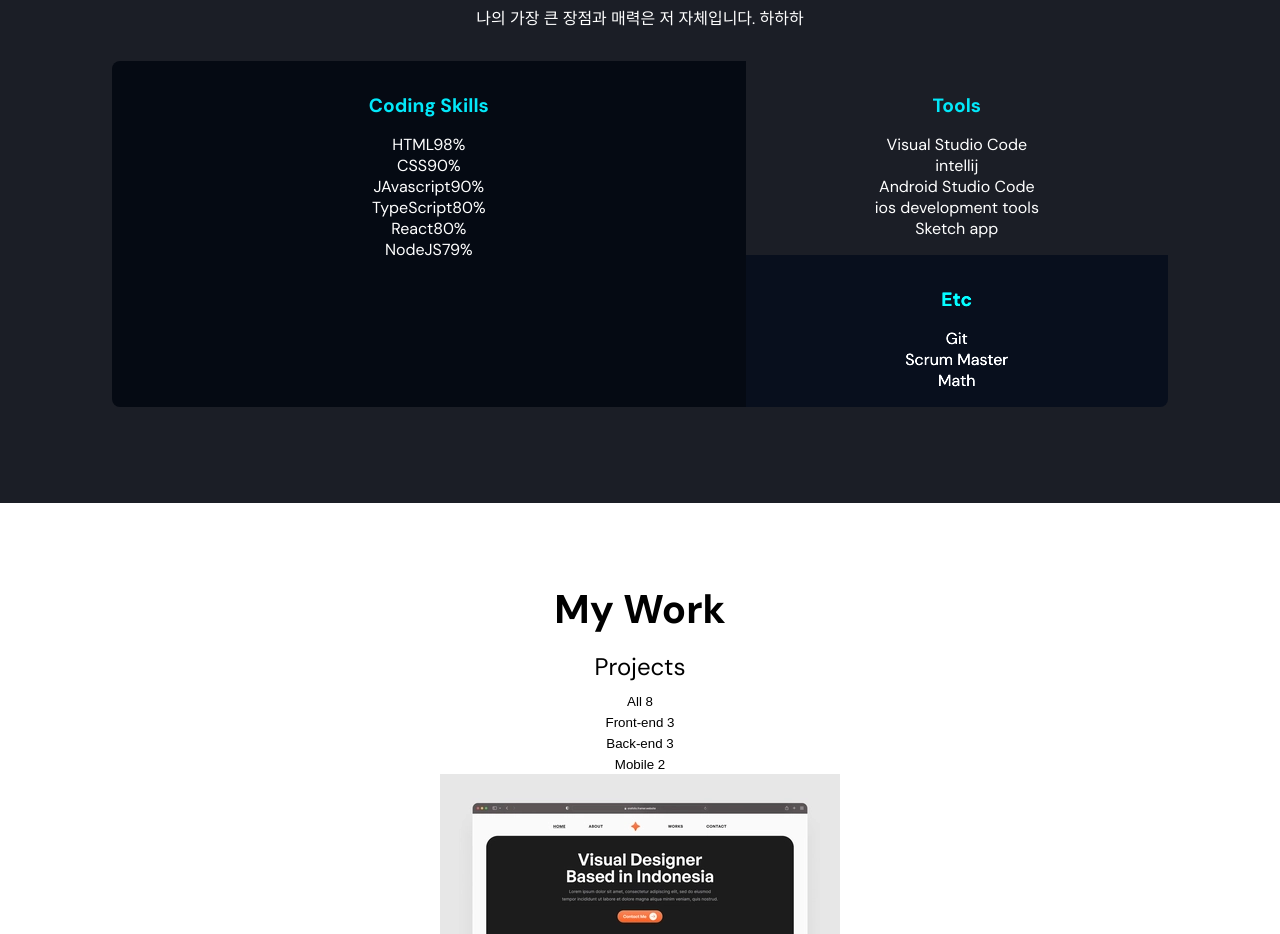
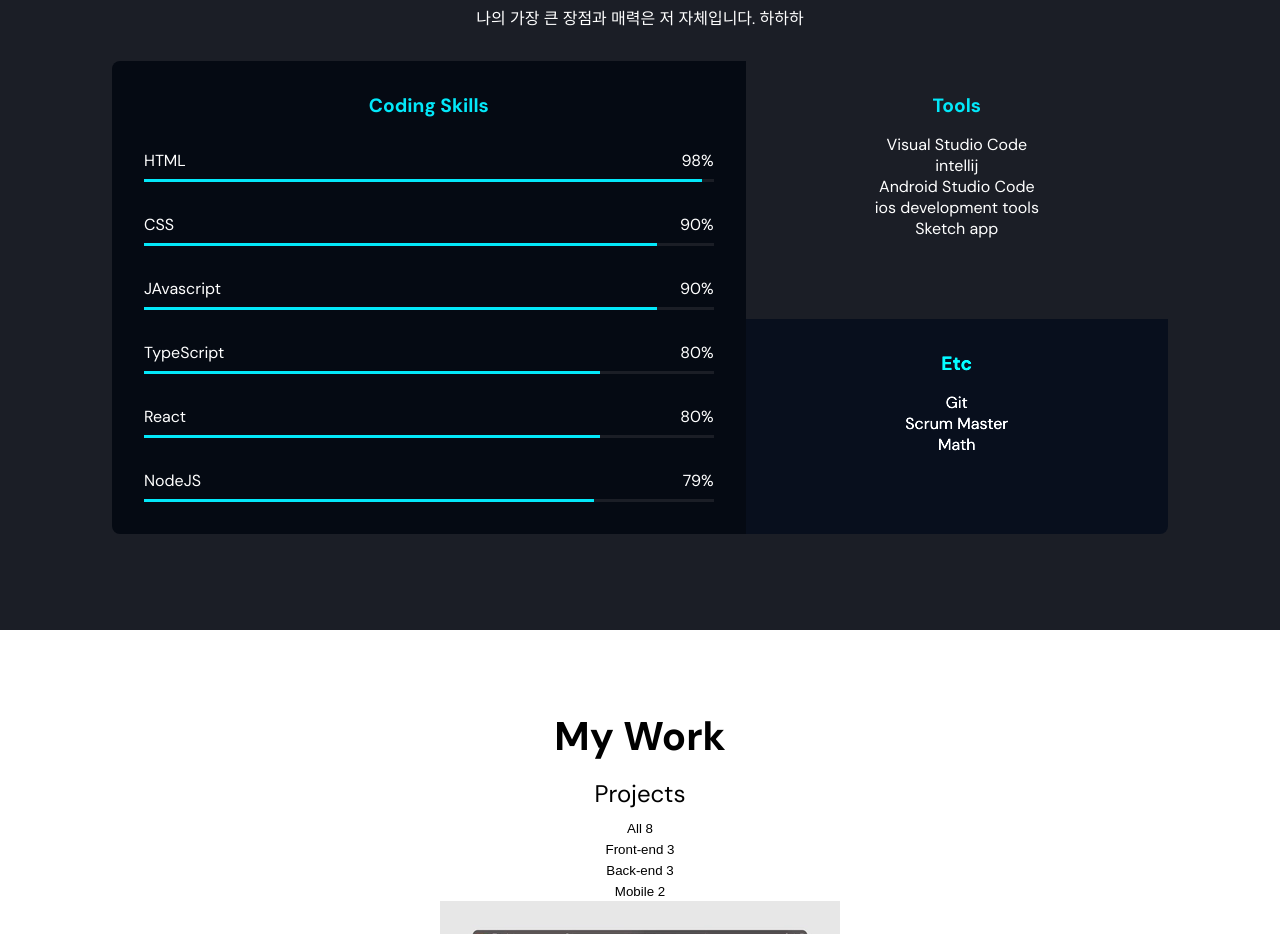
Before and after one commit to HYECOKE/Hyecoke.github.io, a plain HTML site: page index.html in a window 1280 px wide. Shown: the part 1583-2517 px from the top of the page. Drawn offline with Linux system fonts and the light colour scheme.

Commit message:
CSS-skills bar

```diff
--- a/css/style.css
+++ b/css/style.css
@@ -253,3 +253,26 @@ button:focus {
     background-color: var(--color-primary);
     filter: brightness(150%);
 }
+
+.bar {
+    display: flex;
+    flex-direction: column;
+    padding: 1rem;
+    gap: 0.5rem;
+}
+
+.bar__metadata {
+    display: flex;
+    justify-content: space-between;
+}
+
+.bar__bg {
+    width: 100%;
+    height: 3px;
+    background-color: var(--color-primary-variant);
+}
+
+.bar__value {
+    height: 3px;
+    background-color: var(--color-accent);
+}
--- a/index.html
+++ b/index.html
@@ -100,28 +100,41 @@
             <section class="skills__coding">
                 <h3 class="skills__title">Coding Skills</h3>
                 <ul>
-                    <li>
-                        <div><span>HTML</span><span>98%</span></div>
-                        <div><div style="width: 98%"></div></div>
+                    <li class="bar">
+                        <div class="bar__metadata"><span>HTML</span><span>98%</span></div>
+                        <div class="bar__bg">
+                            <div class="bar__value" style="width: 98%"></div>
+                        </div>
                     </li>
-                    <li>
-                        <div><span>CSS</span><span>90%</span></div>
-                        <div><div style="width: 90%"></div></div>
+                    <li class="bar">
+                        <div class="bar__metadata"><span>CSS</span><span>90%</span></div>
+                        <div class="bar__bg">
+                            <div class="bar__value" style="width: 90%"></div>
+                        </div>
                     </li>
-                    <li>
-                        <div><span>JAvascript</span><span>90%</span></div>
-                        <div><div style="width: 90%"></div></div>
+                    <li class="bar">
+                        <div class="bar__metadata"><span>JAvascript</span><span>90%</span></div>
+                        <div class="bar__bg">
+                            <div class="bar__value" style="width: 90%"></div>
+                        </div>
                     </li>
-                    <li>
-                        <div><span>TypeScript</span><span>80%</span></div>
-                        <div><div style="width: 80%"></div></div>
+                    <li class="bar">
+                        <div class="bar__metadata"><span>TypeScript</span><span>80%</span></div>
+                        <div class="bar__bg">
+                            <div class="bar__value" style="width: 80%"></div>
+                        </div>
                     </li>
-                    <li>
-                        <div><span>React</span><span>80%</span></div>
-                        <div><div style="width: 80%"></div></div>
+                    <li class="bar">
+                        <div class="bar__metadata"><span>React</span><span>80%</span></div>
+                        <div class="bar__bg">
+                            <div class="bar__value" style="width: 80%"></div>
+                        </div>
                     </li>
-                    <li><div><span>NodeJS</span><span>79%</span></div>
-                        <div><div style="width: 79%"></div></div>
+                    <li class="bar">
+                        <div class="bar__metadata"><span>NodeJS</span><span>79%</span></div>
+                        <div class="bar__bg">
+                            <div class="bar__value" style="width: 79%"></div>
+                        </div>
                     </li>
                 </ul>
             </section>
```
